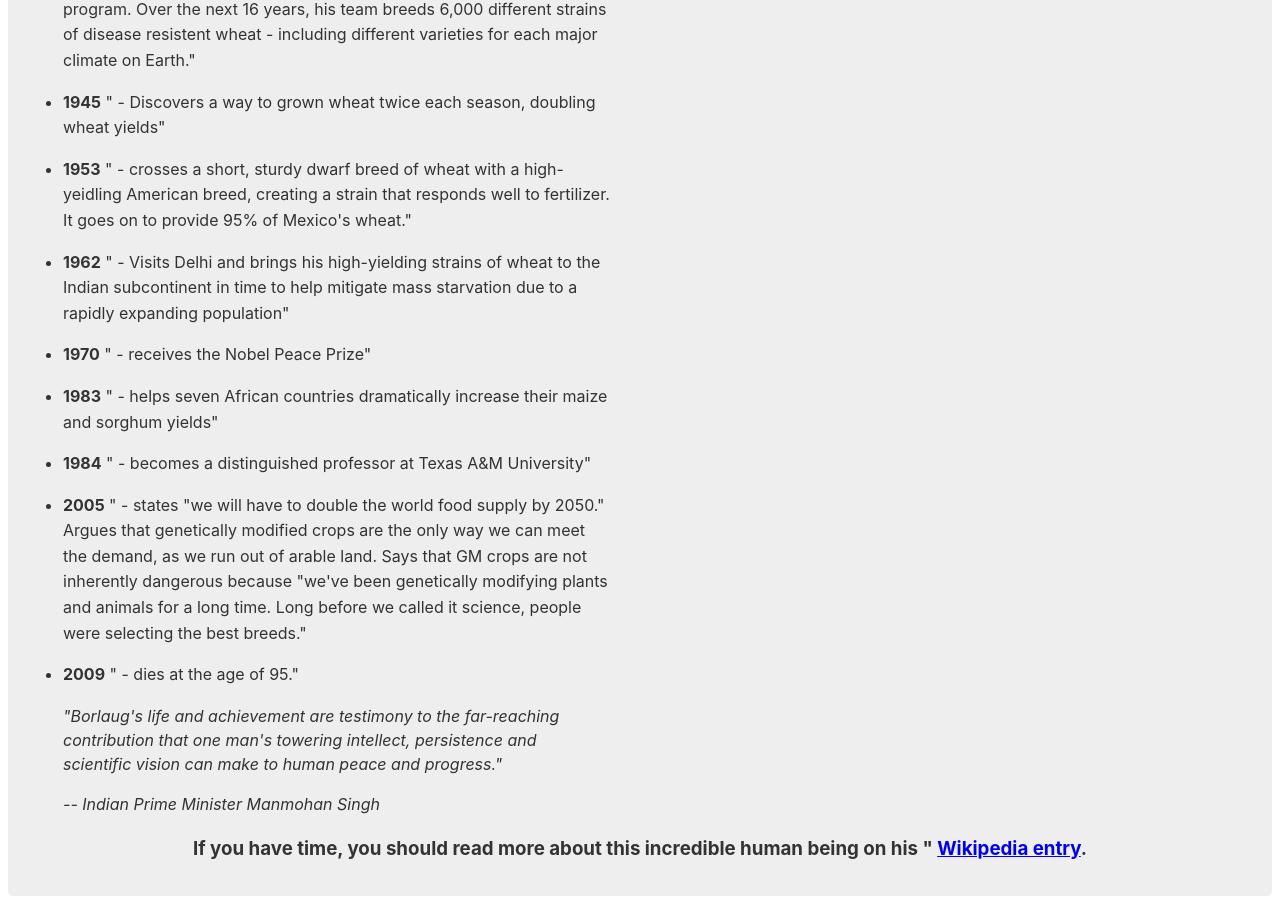
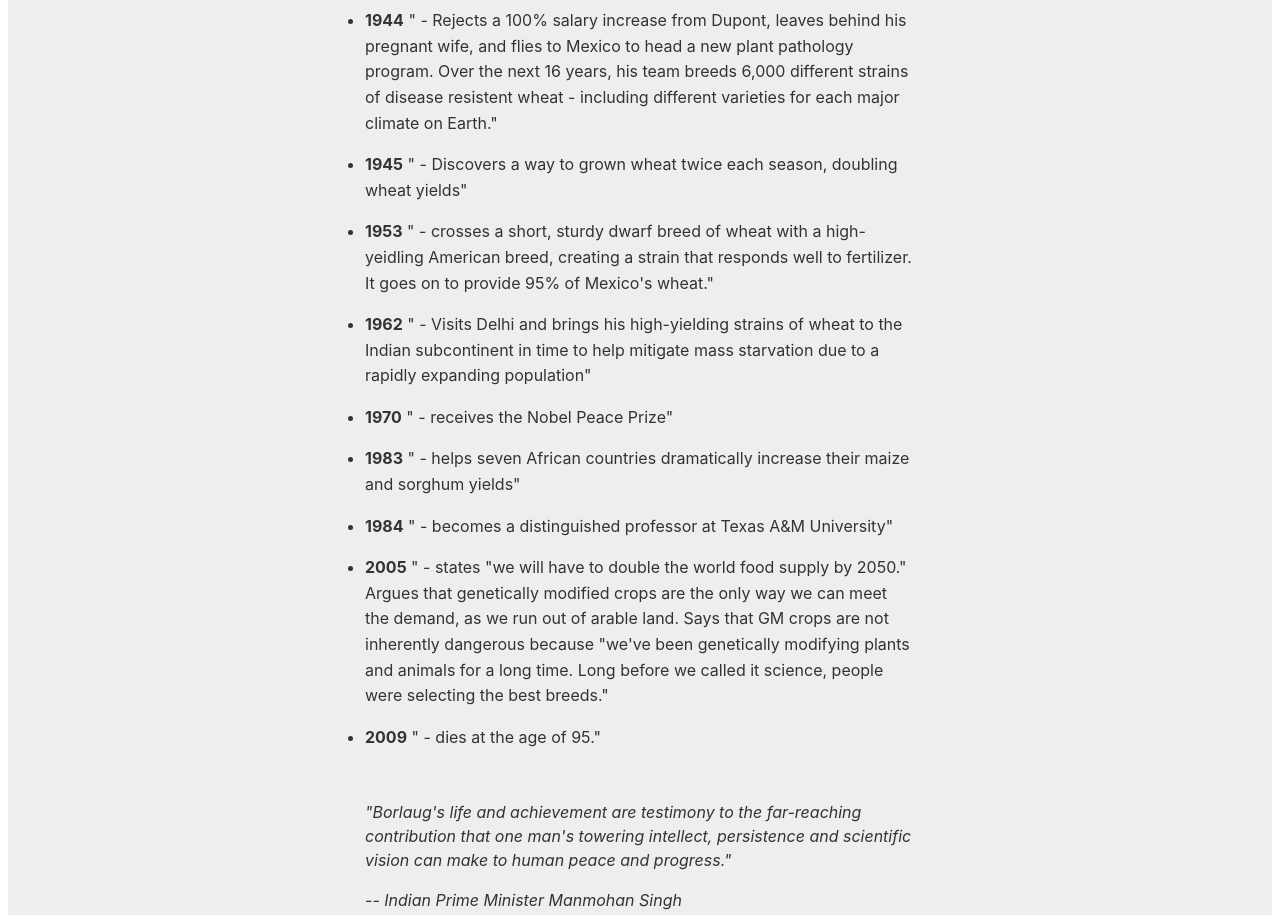
Before and after one commit to sena1434/tribute-page, a plain HTML site: page dist/index.html in a window 1280 px wide. Shown: the part 1204-2119 px from the top of the page. Drawn offline with Linux system fonts and the light colour scheme; a script that the page names is missing.

Commit message:
refactor! : arrange list

```diff
--- a/dist/style.css
+++ b/dist/style.css
@@ -1,3 +1,8 @@
+* {
+  box-sizing: border-box;
+  margin: 0;
+  padding: 0;
+}
 html {
   font-size: 10px;
 }
@@ -74,7 +79,7 @@ section {
   display: block;
 }
 
-#headline {
+#head-line {
   margin: 50px 0;
   text-align: center;
 }
@@ -93,15 +98,7 @@ ul {
   max-width: 550px;
   margin: 0 auto 50px auto;
   text-align: left;
-  align-items: center;
   line-height: 1.6;
-  display: block;
-  list-style-type: disc;
-  margin-block-start: 1em;
-  margin-block-end: 1em;
-  margin-inline-start: 0px;
-  margin-inline-end: 0px;
-  padding-inline-start: 40px;
 }
 
 li {
@@ -112,16 +109,10 @@ li {
 
 blockquote {
   font-style: italic;
-  max-width: 545px;
+  max-width: 550px;
   margin: 0 auto 50px auto;
   text-align: left;
-  display: block;
-  margin-block-start: 1em;
-  margin-block-end: 1em;
-  margin-inline-start: 40px;
-  margin-inline-end: 40px;
 }
-
 cite {
   font-style: italic;
 }
```
